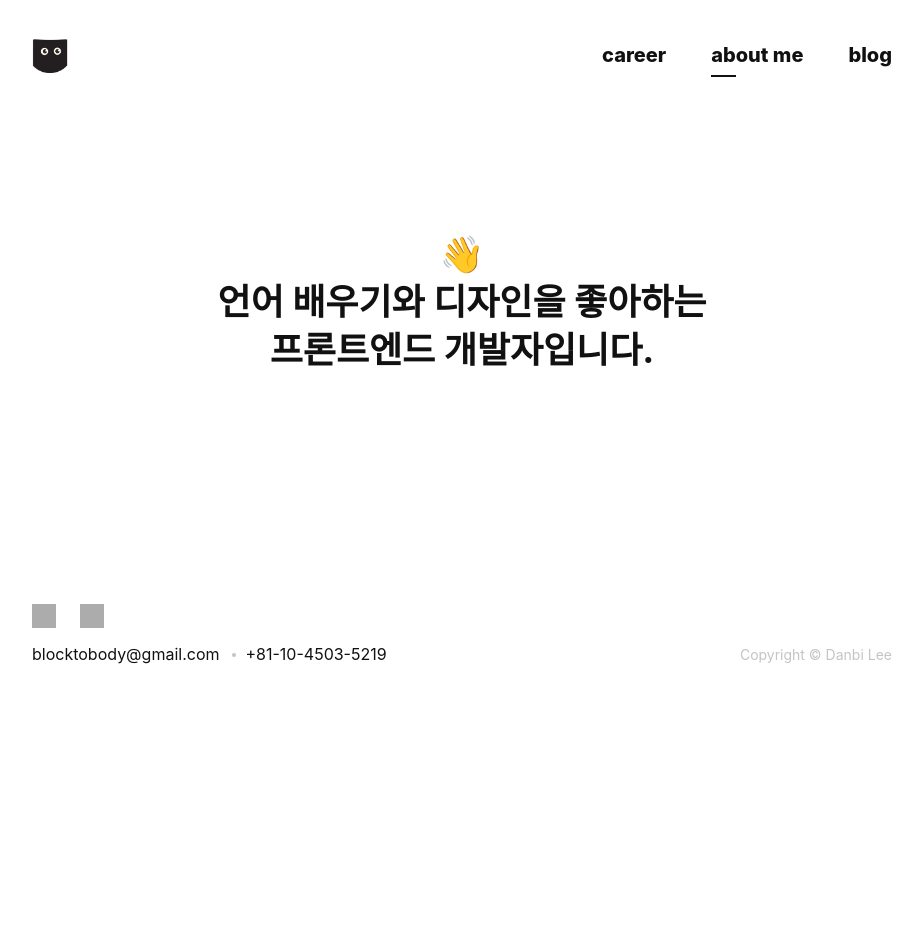
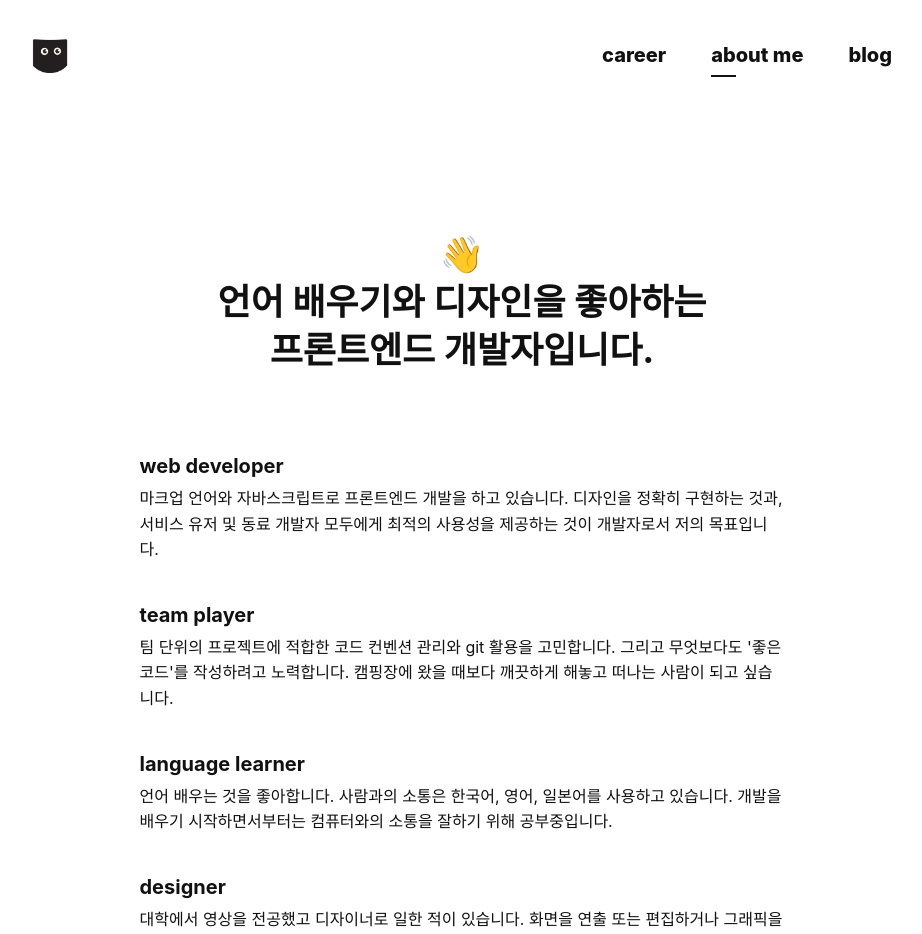
Before and after one commit to danbileee/blog, a Next.js app: page /me in a window 1280 px wide. Shown: the top 934 px of the page, without its empty margins (178-1100 px from the left). Before the commit the page ends 800 px from the top, so only its background shows below. Built offline with nearby package versions, Linux system fonts and the light colour scheme; grey boxes are pictures that could not be loaded; a web font is replaced by a local one.

Commit message:
feat: add about page

```diff
--- /dev/null
+++ b/src/components/items/AboutMeItem.tsx
@@ -0,0 +1,39 @@
+import { AboutMe } from '@constants/types';
+import styled from '@emotion/styled';
+import mediaQuery from '@styles/mediaQuery';
+
+interface Props {
+  aboutMe: AboutMe;
+}
+
+export default function AboutMeItem({ aboutMe }: Props) {
+  const { keyword, description } = aboutMe;
+
+  return (
+    <Container>
+      <Keyword>{keyword}</Keyword>
+      <Description>{description}</Description>
+    </Container>
+  );
+}
+
+const Container = styled.li`
+  width: 75%;
+
+  ${mediaQuery.mobile} {
+    width: 100%;
+  }
+`;
+
+const Keyword = styled.h3`
+  font-size: 20px;
+  margin-bottom: 8px;
+
+  ${mediaQuery.mobile} {
+    font-size: 18px;
+  }
+`;
+
+const Description = styled.p`
+  line-height: 1.6;
+`;
--- a/src/components/layout/Header.tsx
+++ b/src/components/layout/Header.tsx
@@ -90,7 +90,7 @@ const NavAnchor = styled.a<{ isActive: boolean }>`
 
   ${mediaQuery.mobile} {
     font-size: 18px;
-    font-weight: 700;
+    font-weight: 600;
   }
 
   ${mediaQuery.desktop} {
--- /dev/null
+++ b/src/constants/aboutMe.ts
@@ -0,0 +1,24 @@
+import { AboutMe } from './types';
+
+export const aboutMe: AboutMe[] = [
+  {
+    keyword: 'web developer',
+    description:
+      '마크업 언어와 자바스크립트로 프론트엔드 개발을 하고 있습니다. 디자인을 정확히 구현하는 것과, 서비스 유저 및 동료 개발자 모두에게 최적의 사용성을 제공하는 것이 개발자로서 저의 목표입니다.',
+  },
+  {
+    keyword: 'team player',
+    description:
+      "팀 단위의 프로젝트에 적합한 코드 컨벤션 관리와 git 활용을 고민합니다. 그리고 무엇보다도 '좋은 코드'를 작성하려고 노력합니다. 캠핑장에 왔을 때보다 깨끗하게 해놓고 떠나는 사람이 되고 싶습니다.",
+  },
+  {
+    keyword: 'language learner',
+    description:
+      '언어 배우는 것을 좋아합니다. 사람과의 소통은 한국어, 영어, 일본어를 사용하고 있습니다. 개발을 배우기 시작하면서부터는 컴퓨터와의 소통을 잘하기 위해 공부중입니다.',
+  },
+  {
+    keyword: 'designer',
+    description:
+      '대학에서 영상을 전공했고 디자이너로 일한 적이 있습니다. 화면을 연출 또는 편집하거나 그래픽을 만드는 과정을 즐거워 합니다. 누군가 한 멋진 작업들을 보는 것 또한 좋아합니다.',
+  },
+];
--- a/src/constants/metaInfo.ts
+++ b/src/constants/metaInfo.ts
@@ -23,7 +23,7 @@ export const metaInfo: Record<Pathname, MetaInfo> = {
   career: {
     title: 'Career',
     description:
-      '\n웹 에이전시, SaaS, 커머스 플랫폼에서\n프론트엔드 개발을 해왔습니다.',
+      '\n웹 에이전시, SaaS, 커머스 플랫폼에서\n프론트엔드 개발 경험이 있습니다.',
     menu: menus.career,
     emoji: ['1f4bb'],
   },
--- a/src/constants/types.ts
+++ b/src/constants/types.ts
@@ -29,3 +29,8 @@ export interface Career {
     height: number;
   };
 }
+
+export interface AboutMe {
+  keyword: string;
+  description: string;
+}
--- a/src/pages/me.tsx
+++ b/src/pages/me.tsx
@@ -1,10 +1,26 @@
+import AboutMeItem from '@components/items/AboutMeItem';
 import Layout from '@components/layout';
 import PageMeta from '@components/layout/PageMeta';
+import { aboutMe } from '@constants/aboutMe';
+import styled from '@emotion/styled';
+import { Children } from 'react';
 
 export default function AboutMe() {
   return (
     <Layout>
       <PageMeta path="me" />
+      <AboutMeList>
+        {Children.toArray(
+          aboutMe.map((item) => <AboutMeItem aboutMe={item} />),
+        )}
+      </AboutMeList>
     </Layout>
   );
 }
+
+const AboutMeList = styled.ul`
+  display: flex;
+  flex-direction: column;
+  align-items: center;
+  gap: 40px;
+`;
```
Also changed, not shown: src/components/cards/CareerCard.tsx (+15 -1 lines).
